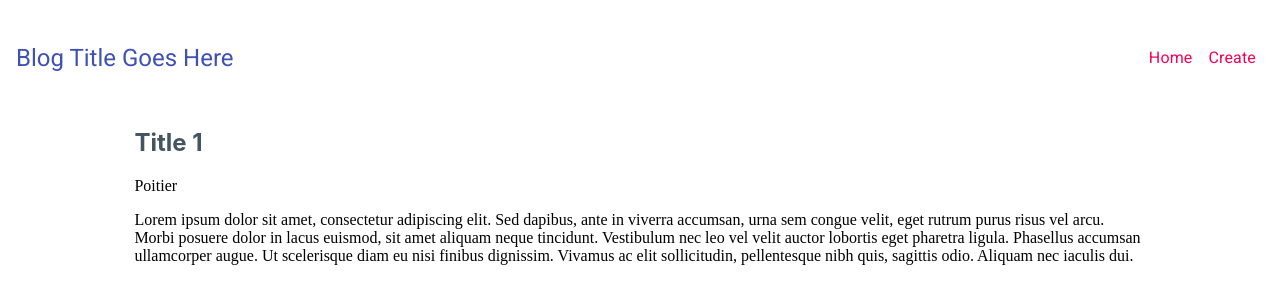
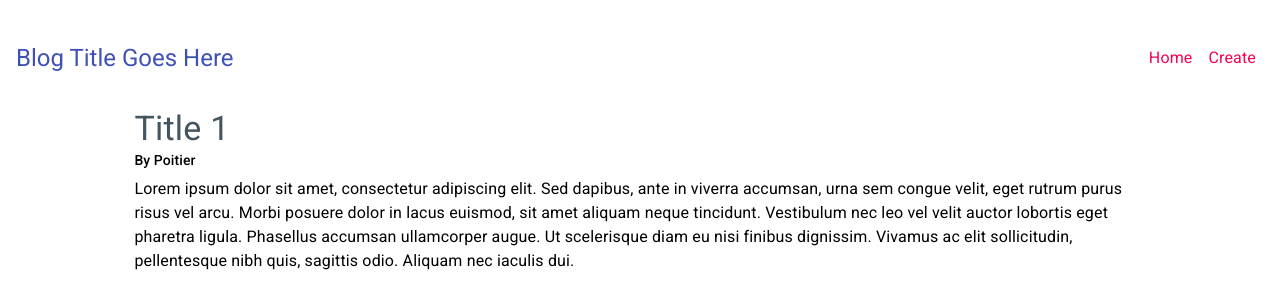
Before and after one commit to pstringe/blog, a React (Create React App) app: page /posts/1 in a window 1280 px wide. Shown: the top 308 px of the page. Built offline with nearby package versions, Linux system fonts and the light colour scheme; data requests are answered from the project's data file; the HTML template or start-up script is replaced by a standard one.

Commit message:
Added typography to postdetails

```diff
--- a/src/PostDetails.js
+++ b/src/PostDetails.js
@@ -1,6 +1,6 @@
 import {useParams} from 'react-router-dom';
 import useFetch from './useFetch';
-
+import {Typography} from '@material-ui/core';
 const PostDetails = () => {
     const {id} = useParams();
     const {data : post, error, isPending } = useFetch('http://localhost:8000/posts/' + id);
@@ -10,9 +10,9 @@ const PostDetails = () => {
            {error && <div>{error}</div>}
            {(!isPending && !error &&
             <>
-                <h2>{post.title}</h2>
-                <p className='post-author'>{post.author}</p>
-                <p className='post-body'>{post.body}</p>
+                <Typography component='h2' variant='h4'>{post.title}</Typography>
+                <Typography component='p' variant='subtitle2' gutterBottom className='post-author'>{`By ${post.author}`}</Typography>
+                <Typography component='p' variant='body1'>{post.body}</Typography>
             </>
            )}
        </div>
```
